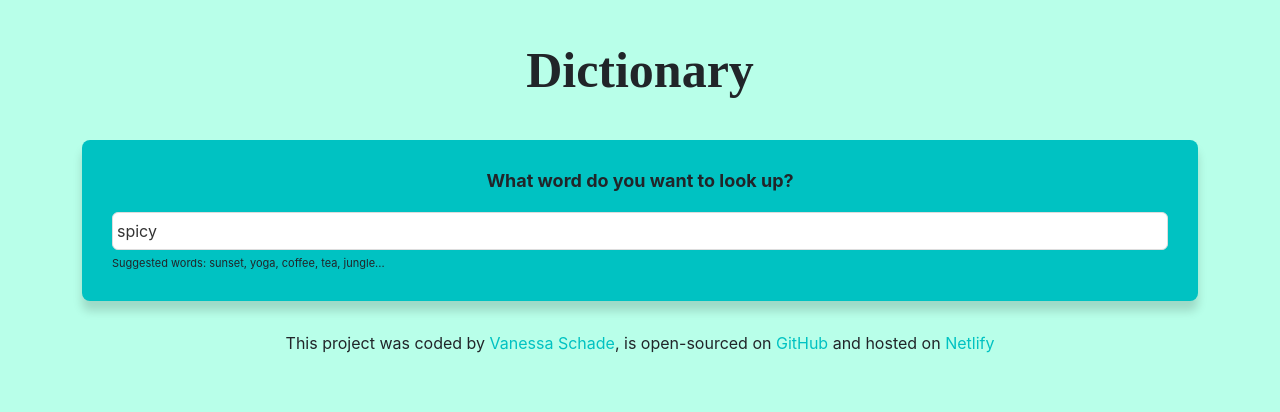
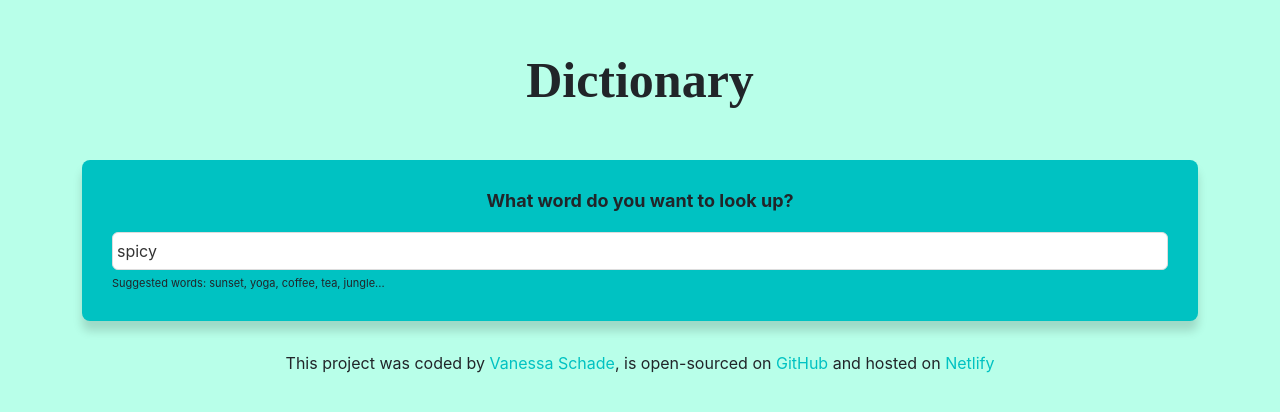
Before and after one commit to The-Travelling-Colognian/react-dictionary-app, a React (Create React App) app: page / in a window 1280 px wide. Shown: the top 412 px of the page. Built offline with nearby package versions, Linux system fonts and the light colour scheme; no server answers.

Commit message:
Changed the margin of the header

```diff
--- a/src/Dictionary.css
+++ b/src/Dictionary.css
@@ -3,7 +3,7 @@
   font-size: 50px;
   font-weight: bold;
   text-align: center;
-  margin: 40px;
+  margin: 50px;
 }
 
 .Dictionary h4 {
```
